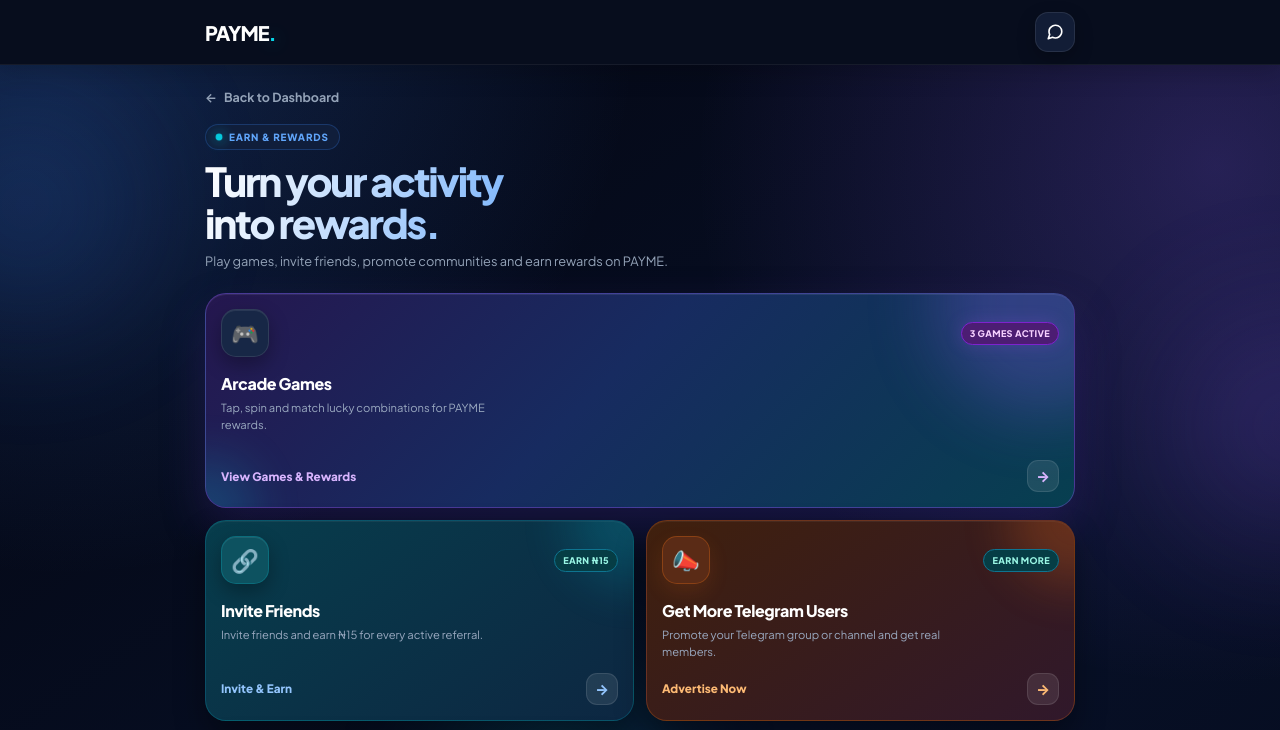
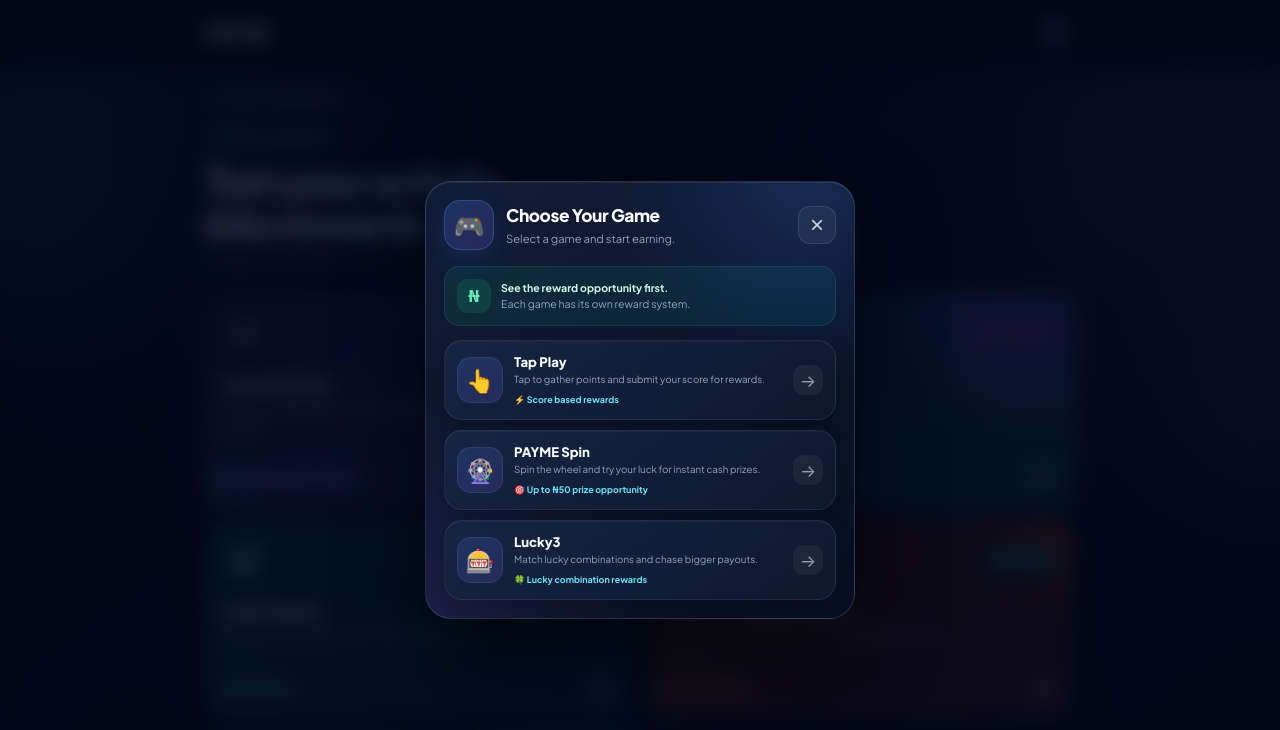
Before and after one commit to Jesseemehelu/payme-app, a website: page public/earn.html in a window 1280 px wide. Both pictures are taken after a click on the button 640 px from the left and 400 px from the top of the page. Shown: the top 730 px of the page. Drawn offline with Linux system fonts and the light colour scheme.

Commit message:
Updatted code

```diff
--- a/public/earn.html
+++ b/public/earn.html
@@ -65,7 +65,7 @@
   user-select: none;
   -webkit-user-select: none;
 
-  touch-action: manipulation;
+  touch-action: pan-y;
 }
 
 
@@ -1157,6 +1157,263 @@ header {
       .01ms !important;
   }
 
+}
+
+
+/* =========================================================
+   ARCADE GAMES MODAL — FULL DESIGNED PAYME UI
+========================================================= */
+
+.modal-overlay {
+  position: fixed;
+  inset: 0;
+  width: 100%;
+  height: 100%;
+  padding: 18px;
+  display: flex;
+  align-items: center;
+  justify-content: center;
+  background: rgba(2, 6, 23, .78);
+  backdrop-filter: blur(10px);
+  -webkit-backdrop-filter: blur(10px);
+  z-index: 99999;
+  opacity: 0;
+  visibility: hidden;
+  pointer-events: none;
+  overflow-y: auto;
+  transition: opacity .22s ease, visibility .22s ease;
+}
+
+.modal-overlay.active {
+  opacity: 1;
+  visibility: visible;
+  pointer-events: auto;
+}
+
+.modal-content {
+  position: relative;
+  width: min(100%, 430px);
+  max-height: min(720px, calc(100vh - 36px));
+  overflow: hidden auto;
+  padding: 18px;
+  border-radius: 26px;
+  background:
+    radial-gradient(circle at 90% 0%, rgba(59,130,246,.18), transparent 34%),
+    radial-gradient(circle at 0% 100%, rgba(139,92,246,.14), transparent 35%),
+    linear-gradient(145deg, #111c36, #080f22);
+  border: 1px solid rgba(255,255,255,.12);
+  box-shadow:
+    0 30px 80px rgba(0,0,0,.58),
+    inset 0 1px 0 rgba(255,255,255,.07);
+  transform: translateY(18px) scale(.96);
+  transition: transform .25s cubic-bezier(.2,.8,.2,1);
+}
+
+.modal-overlay.active .modal-content {
+  transform: translateY(0) scale(1);
+}
+
+.modal-content::-webkit-scrollbar {
+  width: 4px;
+}
+
+.modal-content::-webkit-scrollbar-thumb {
+  background: rgba(255,255,255,.16);
+  border-radius: 20px;
+}
+
+.modal-header {
+  display: flex;
+  align-items: center;
+  justify-content: space-between;
+  gap: 12px;
+  margin-bottom: 16px;
+}
+
+.modal-heading {
+  display: flex;
+  align-items: center;
+  gap: 12px;
+  min-width: 0;
+}
+
+.modal-main-icon {
+  width: 50px;
+  height: 50px;
+  flex: 0 0 50px;
+  display: grid;
+  place-items: center;
+  border-radius: 16px;
+  font-size: 25px;
+  background: linear-gradient(145deg, rgba(59,130,246,.24), rgba(139,92,246,.2));
+  border: 1px solid rgba(96,165,250,.25);
+  box-shadow: 0 10px 28px rgba(59,130,246,.14);
+}
+
+.modal-title {
+  font-size: 1.08rem;
+  font-weight: 800;
+  letter-spacing: -.025em;
+  color: #fff;
+}
+
+.modal-subtitle {
+  margin-top: 4px;
+  color: #94a3b8;
+  font-size: .7rem;
+  line-height: 1.45;
+}
+
+.close-btn {
+  width: 38px;
+  height: 38px;
+  flex: 0 0 38px;
+  display: grid;
+  place-items: center;
+  border: 1px solid rgba(255,255,255,.1);
+  border-radius: 12px;
+  background: rgba(255,255,255,.055);
+  color: #cbd5e1;
+  font-size: 24px;
+  line-height: 1;
+  cursor: pointer;
+  transition: transform .16s ease, background .16s ease;
+}
+
+.close-btn:active {
+  transform: scale(.92);
+  background: rgba(255,255,255,.1);
+}
+
+.reward-info {
+  display: flex;
+  align-items: center;
+  gap: 10px;
+  margin-bottom: 14px;
+  padding: 12px;
+  border-radius: 15px;
+  background: linear-gradient(135deg, rgba(16,185,129,.11), rgba(6,214,232,.07));
+  border: 1px solid rgba(16,185,129,.18);
+}
+
+.reward-info-icon {
+  width: 34px;
+  height: 34px;
+  flex: 0 0 34px;
+  display: grid;
+  place-items: center;
+  border-radius: 11px;
+  background: rgba(16,185,129,.16);
+  color: #6ee7b7;
+  font-weight: 800;
+}
+
+.reward-info-text {
+  color: #94a3b8;
+  font-size: .66rem;
+  line-height: 1.45;
+}
+
+.reward-info-text strong {
+  color: #d1fae5;
+  font-weight: 700;
+}
+
+.game-list {
+  display: flex;
+  flex-direction: column;
+  gap: 10px;
+}
+
+.game-item {
+  position: relative;
+  display: flex;
+  align-items: center;
+  justify-content: space-between;
+  gap: 12px;
+  min-height: 78px;
+  padding: 12px;
+  text-decoration: none;
+  color: #fff;
+  border-radius: 18px;
+  background: linear-gradient(145deg, #172543, #0d172d);
+  border: 1px solid rgba(255,255,255,.075);
+  box-shadow:
+    0 10px 22px rgba(0,0,0,.22),
+    inset 0 1px 0 rgba(255,255,255,.035);
+  transition: transform .16s ease, border-color .16s ease;
+}
+
+.game-item:active {
+  transform: scale(.975);
+  border-color: rgba(96,165,250,.3);
+}
+
+.game-info {
+  display: flex;
+  align-items: center;
+  gap: 11px;
+  min-width: 0;
+}
+
+.game-icon {
+  width: 46px;
+  height: 46px;
+  flex: 0 0 46px;
+  display: grid;
+  place-items: center;
+  border-radius: 14px;
+  font-size: 23px;
+  background: linear-gradient(145deg, rgba(59,130,246,.18), rgba(139,92,246,.16));
+  border: 1px solid rgba(255,255,255,.07);
+}
+
+.game-details {
+  min-width: 0;
+}
+
+.game-details h4 {
+  color: #f8fafc;
+  font-size: .82rem;
+  font-weight: 800;
+  margin-bottom: 3px;
+}
+
+.game-details p {
+  color: #94a3b8;
+  font-size: .61rem;
+  line-height: 1.35;
+}
+
+.game-reward {
+  display: inline-block;
+  margin-top: 5px;
+  color: #67e8f9;
+  font-size: .56rem;
+  font-weight: 700;
+}
+
+.game-arrow {
+  width: 30px;
+  height: 30px;
+  flex: 0 0 30px;
+  display: grid;
+  place-items: center;
+  border-radius: 10px;
+  background: rgba(255,255,255,.055);
+  color: #94a3b8;
+  font-size: 17px;
+}
+
+body.modal-open {
+  overflow: hidden;
+  touch-action: none;
+}
+
+#openGamesModal {
+  cursor: pointer;
+  -webkit-tap-highlight-color: transparent;
+  touch-action: pan-y;
 }
 
 </style>
@@ -1811,116 +2068,74 @@ header {
 
 
 <script>
-
-/* =========================================================
-   GAME MODAL
-========================================================= */
-
-const modal =
-  document.getElementById('gamesModal');
-
-const openBtn =
-  document.getElementById('openGamesModal');
-
-const closeBtn =
-  document.getElementById('closeGamesModal');
-
-
-function openGamesModal() {
-
-  modal.classList.add('active');
-
-  modal.setAttribute(
-    'aria-hidden',
-    'false'
-  );
-
-  document.body.classList.add(
-    'modal-open'
-  );
-
-}
-
-
-function closeGamesModal() {
-
-  modal.classList.remove('active');
-
-  modal.setAttribute(
-    'aria-hidden',
-    'true'
-  );
-
-  document.body.classList.remove(
-    'modal-open'
-  );
-
-}
-
-
-openBtn.addEventListener(
-  'click',
-  openGamesModal
-);
-
-
-openBtn.addEventListener(
-  'keydown',
-  function(event) {
-
-    if (
-      event.key === 'Enter' ||
-      event.key === ' '
-    ) {
-
+/* =========================================================
+   ARCADE GAMES MODAL — TAP ONLY
+========================================================= */
+
+document.addEventListener('DOMContentLoaded', function () {
+
+  const modal = document.getElementById('gamesModal');
+  const openBtn = document.getElementById('openGamesModal');
+  const closeBtn = document.getElementById('closeGamesModal');
+
+  if (!modal || !openBtn || !closeBtn) {
+    console.error('Arcade Games modal elements not found.');
+    return;
+  }
+
+  function openGamesModal(event) {
+    if (event) {
       event.preventDefault();
-
-      openGamesModal();
-
+      event.stopPropagation();
     }
 
-  }
-);
-
-
-closeBtn.addEventListener(
-  'click',
-  closeGamesModal
-);
-
-
-modal.addEventListener(
-  'click',
-  function(event) {
-
-    if (
-      event.target === modal
-    ) {
-
-      closeGamesModal();
-
+    modal.classList.add('active');
+    modal.setAttribute('aria-hidden', 'false');
+    document.body.classList.add('modal-open');
+  }
+
+  function closeGamesModal(event) {
+    if (event) {
+      event.preventDefault();
+      event.stopPropagation();
     }
 
-  }
-);
-
-
-document.addEventListener(
-  'keydown',
-  function(event) {
-
+    modal.classList.remove('active');
+    modal.setAttribute('aria-hidden', 'true');
+    document.body.classList.remove('modal-open');
+  }
+
+  /*
+   * OPEN ONLY ON CLICK.
+   *
+   * There is deliberately NO touchstart/touchend handler
+   * that opens the modal. This prevents a finger swipe/scroll
+   * from opening Arcade Games.
+   */
+  openBtn.addEventListener('click', function (event) {
+    openGamesModal(event);
+  });
+
+  closeBtn.addEventListener('click', function (event) {
+    closeGamesModal(event);
+  });
+
+  modal.addEventListener('click', function (event) {
+    if (event.target === modal) {
+      closeGamesModal(event);
+    }
+  });
+
+  document.addEventListener('keydown', function (event) {
     if (
       event.key === 'Escape' &&
       modal.classList.contains('active')
     ) {
-
-      closeGamesModal();
-
+      closeGamesModal(event);
     }
-
-  }
-);
-
+  });
+
+});
 </script>
 
 </body>
```
Also changed, not shown: public/advertise.html (+14 -14 lines).
